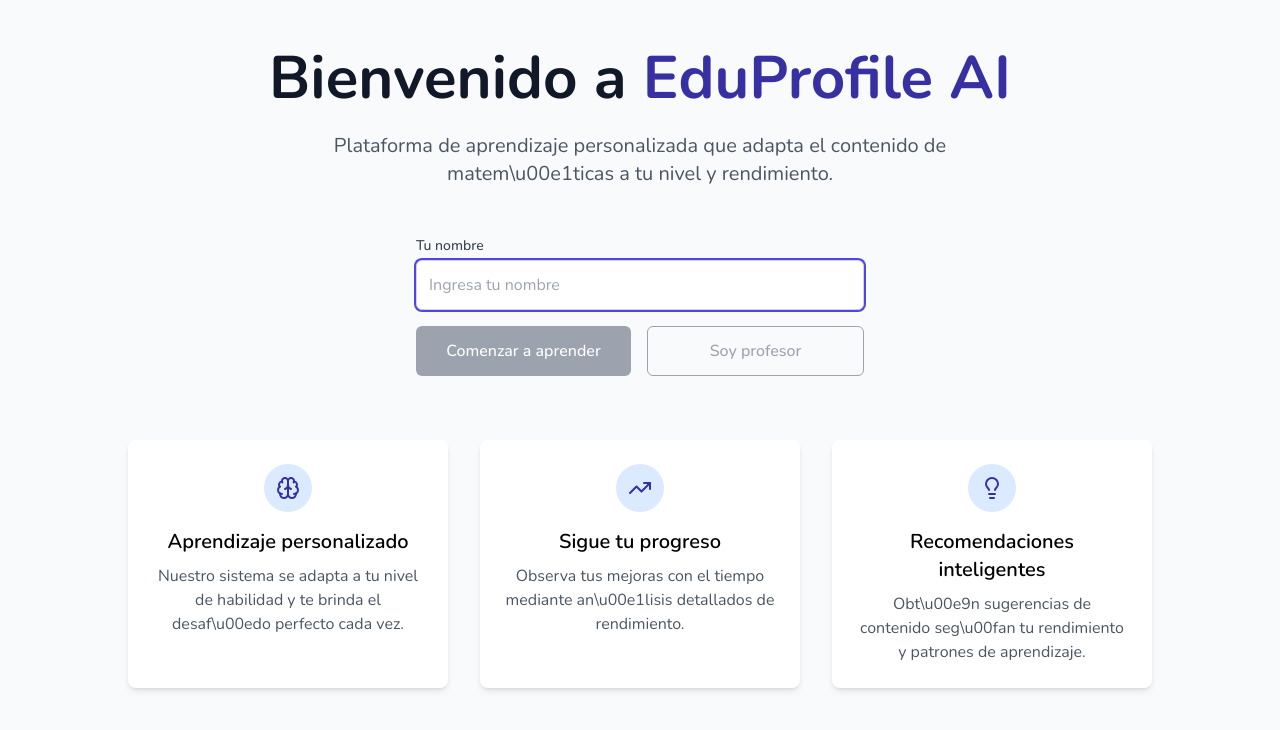
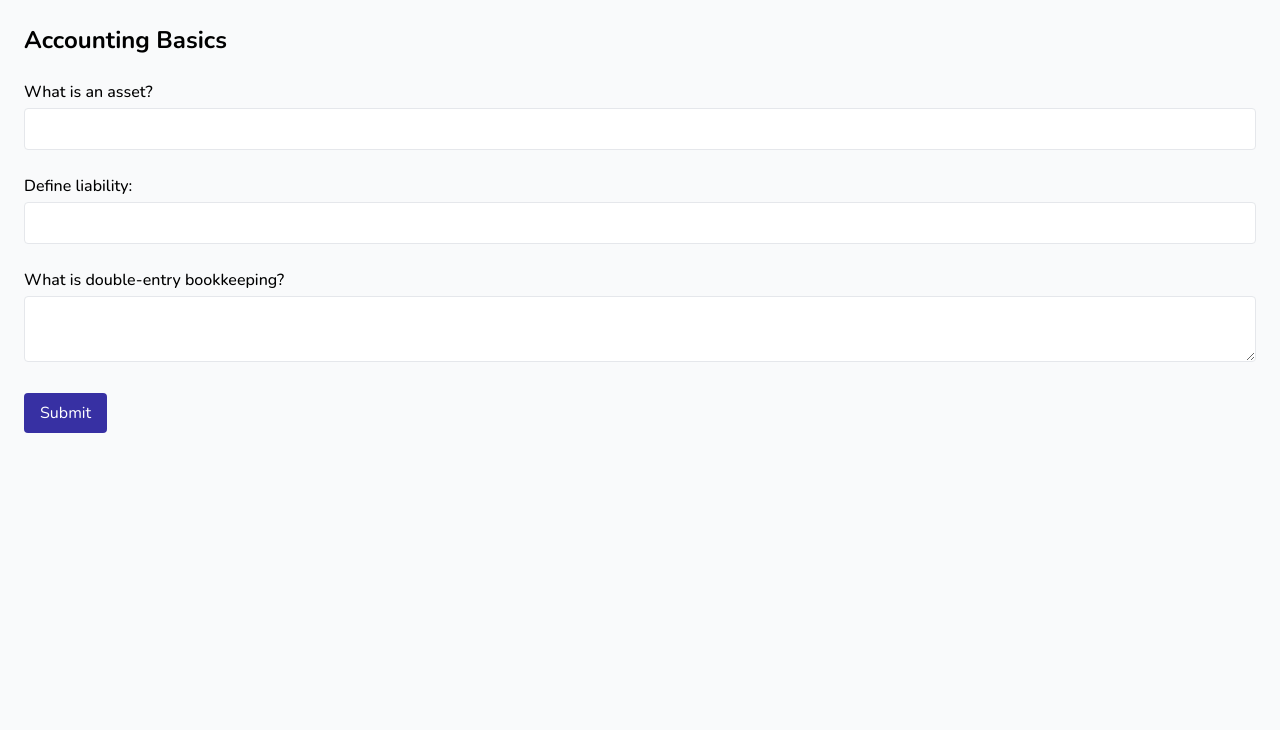
Before and after one commit to Nicop469/MentorIA, a React (Vite) app in the folder project/: page /accounting in a window 1280 px wide. Before the commit this address led to /. Shown: the top 730 px of the page. Built offline with nearby package versions, Linux system fonts and the light colour scheme.

Commit message:
Add AccountingCourse page with context

```diff
--- a/project/src/App.tsx
+++ b/project/src/App.tsx
@@ -16,6 +16,7 @@ import TeacherDashboardPage from './pages/TeacherDashboardPage';
 import CourseOnboardingPage from './pages/CourseOnboardingPage';
 import TeacherRegistrationPage from './pages/TeacherRegistrationPage';
 import ChapterSelectionPage from './pages/ChapterSelectionPage';
+import AccountingCourse from './pages/AccountingCourse';
 
 function App() {
   useEffect(() => {
@@ -34,6 +35,7 @@ function App() {
           <Route path="/onboarding/:courseId" element={<CourseOnboardingPage />} />
           <Route path="/chapters/:courseId" element={<ChapterSelectionPage />} />
           <Route path="/practice/:courseId" element={<PracticeModePage />} />
+          <Route path="/accounting" element={<AccountingCourse />} />
           <Route path="/summary/:sessionId" element={<SessionSummaryPage />} />
           <Route path="/profile" element={<ProfilePage />} />
           <Route path="/teacher" element={<TeacherDashboardPage />} />
--- /dev/null
+++ b/project/src/pages/AccountingCourse.jsx
@@ -0,0 +1,77 @@
+import React, { createContext, useContext, useState } from 'react';
+
+// Context to hold accounting exercise answers. This simplifies wiring
+// different components and prepares for future Redux or persistence layers.
+const AccountingContext = createContext();
+
+export const useAccounting = () => useContext(AccountingContext);
+
+const AccountingCourse = () => {
+  const [answers, setAnswers] = useState({ q1: '', q2: '', q3: '' });
+
+  const handleChange = (e) => {
+    const { name, value } = e.target;
+    setAnswers((prev) => ({ ...prev, [name]: value }));
+  };
+
+  const handleSubmit = () => {
+    console.log('Submitted accounting answers:', answers);
+    // TODO: Persist answers via Redux or another storage mechanism
+  };
+
+  return (
+    <AccountingContext.Provider value={{ answers, setAnswers }}>
+      <div className="min-h-screen bg-gray-50 p-6">
+        <h1 className="text-2xl font-bold mb-6">Accounting Basics</h1>
+        <div className="space-y-6">
+          <div>
+            <label className="block mb-1 font-medium" htmlFor="q1">
+              What is an asset?
+            </label>
+            <input
+              id="q1"
+              type="text"
+              name="q1"
+              value={answers.q1}
+              onChange={handleChange}
+              className="w-full p-2 border rounded"
+            />
+          </div>
+          <div>
+            <label className="block mb-1 font-medium" htmlFor="q2">
+              Define liability:
+            </label>
+            <input
+              id="q2"
+              type="text"
+              name="q2"
+              value={answers.q2}
+              onChange={handleChange}
+              className="w-full p-2 border rounded"
+            />
+          </div>
+          <div>
+            <label className="block mb-1 font-medium" htmlFor="q3">
+              What is double-entry bookkeeping?
+            </label>
+            <textarea
+              id="q3"
+              name="q3"
+              value={answers.q3}
+              onChange={handleChange}
+              className="w-full p-2 border rounded"
+            />
+          </div>
+          <button
+            className="mt-4 bg-primary-600 text-white py-2 px-4 rounded"
+            onClick={handleSubmit}
+          >
+            Submit
+          </button>
+        </div>
+      </div>
+    </AccountingContext.Provider>
+  );
+};
+
+export default AccountingCourse;
```
